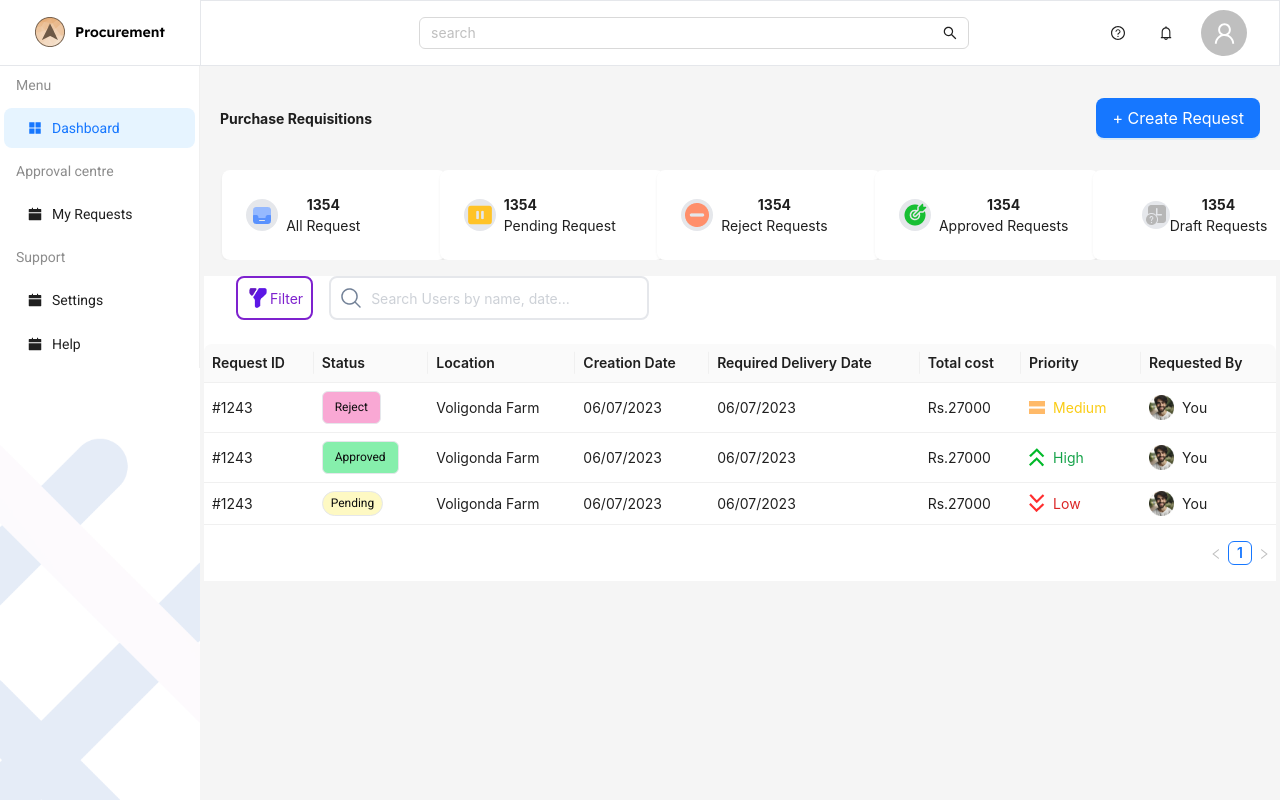
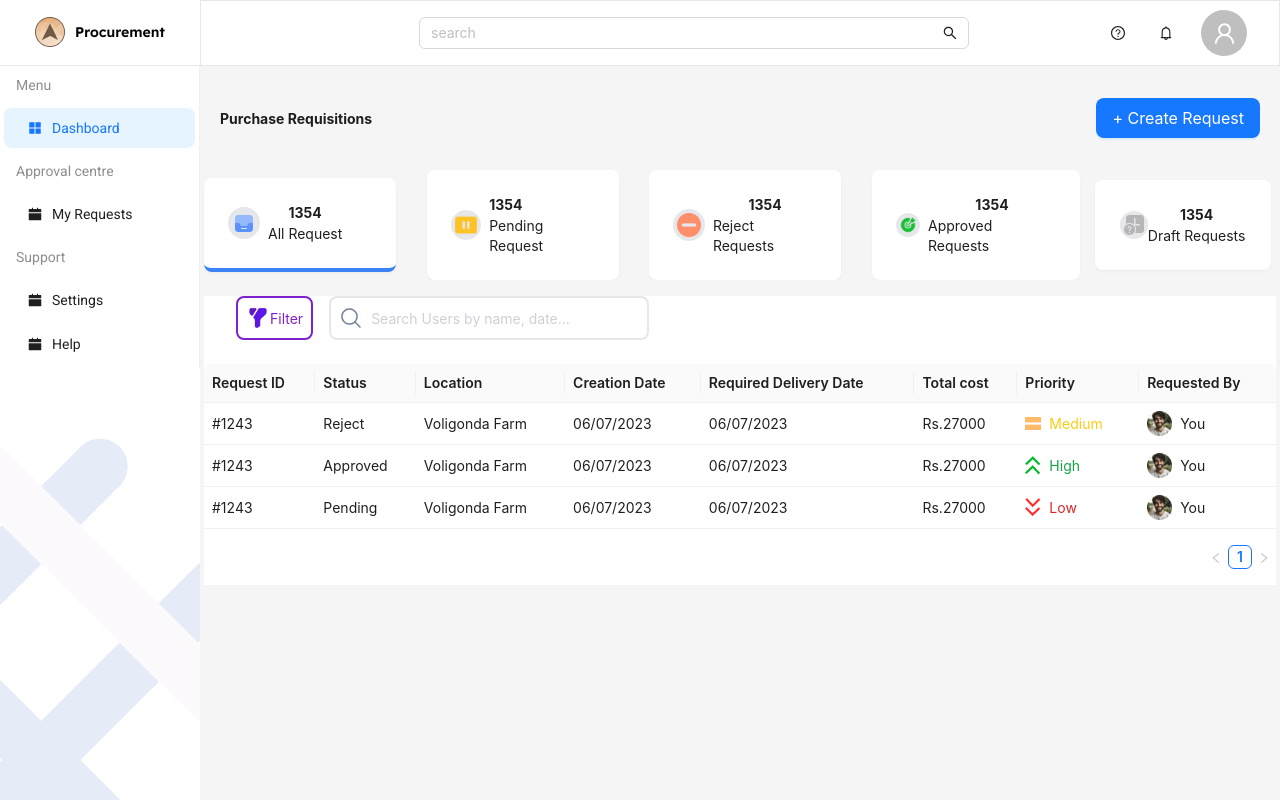
Before and after one commit to promodeagro/procurement-standalone-ui, a Next.js app: page /dashboard/requester in a window 1280 px wide. Built offline with nearby package versions, Linux system fonts and the light colour scheme.

Commit message:
Request Filter

```diff
--- a/src/app/dashboard/page.js
+++ b/src/app/dashboard/page.js
@@ -7,6 +7,8 @@ import { CalendarFilled } from "@ant-design/icons";
 import DashCards from "@/components/Cards/Cards";
 import PieCharts from "@/components/Charts/PieChart";
 import { Divider } from "antd";
+import BarCharts from "@/components/Charts/BarChart";
+
 
 const Dashboard = () => {
   return (
@@ -14,8 +16,8 @@ const Dashboard = () => {
       <div className="flex flex-row gap-9 w-full ml-4 ">
         <DashCards />
       </div>
-      <div className="flex w-[100%]">
-        <div className="bg-white w-[50%] mt-3 ml-3 rounded-xl" style={{boxShadow: "0px 0px 5px 1px rgba(0 , 0, 0, 0.2)"}}>
+      <div className="flex w-[100%] mt-8">
+        <div className="bg-white w-[40%] mt-3 ml-3 rounded-xl" style={{boxShadow: "0px 0px 5px 1px rgba(0 , 0, 0, 0.2)"}}>
           <div className="flex items-center justify-between p-4 ">
             <p className="text-[1rem] font-semibold">Requisition Stats</p>
             <span>
@@ -34,7 +36,9 @@ const Dashboard = () => {
             <p>Reject</p>
           </div>
         </div>
-        <div className="h-[10rem]"></div>
+        <div className="bg-white w-[60%] mt-3 ml-3 rounded-xl py-10" style={{boxShadow: "0px 0px 5px 1px rgba(0 , 0, 0, 0.2)"}}>
+            <BarCharts/>
+        </div>
       </div>
     </>
   );
--- a/src/app/dashboard/requester/page.js
+++ b/src/app/dashboard/requester/page.js
@@ -1,12 +1,19 @@
+"use client"
 import RequesterCard from '@/components/RequesterCard/RequesterCard'
 import RequesterTable from '@/components/RequesterTable/RequesterTable'
-import React from 'react'
+import React, { useState } from 'react'
 
 const page = () => {
+  const [childData, setChildData] = useState('all');
+  const getChildData = (data) => {
+    setChildData(data);
+  };
+
+  console.log(childData , " propsData")
   return (
     <div>
-      <RequesterCard />
-      <RequesterTable />
+      <RequesterCard sendDataToParent={getChildData}/>
+      <RequesterTable dataFromParent={childData}/>
     </div>
   )
 }
--- /dev/null
+++ b/src/components/Charts/BarChart.js
@@ -0,0 +1,92 @@
+import React, { PureComponent } from 'react';
+import { BarChart, Bar,XAxis, YAxis, ResponsiveContainer } from 'recharts';
+
+const data = [
+  {
+    name: 'Jan',
+    uv: 4000,
+    pv: 2400,
+    amt: 2400,
+  },
+  {
+    name: 'Feb',
+    uv: 3000,
+    pv: 1398,
+    amt: 2210,
+  },
+  {
+    name: 'Mar',
+    uv: 2000,
+    pv: 9800,
+    amt: 2290,
+  },
+  {
+    name: 'Apr',
+    uv: 2780,
+    pv: 3908,
+    amt: 2000,
+  },
+  {
+    name: 'May',
+    uv: 1890,
+    pv: 4800,
+    amt: 2181,
+  },
+  {
+    name: 'Jun',
+    uv: 2390,
+    pv: 3800,
+    amt: 2500,
+  },
+  {
+    name: 'Jul',
+    uv: 3490,
+    pv: 4300,
+    amt: 2100,
+  },
+  {
+    name: 'Aug',
+    uv: 3490,
+    pv: 4300,
+    amt: 2100,
+  },
+  {
+    name: 'Sep',
+    uv: 3490,
+    pv: 4300,
+    amt: 2100,
+  },
+  {
+    name: 'Oct',
+    uv: 3490,
+    pv: 4300,
+    amt: 2100,
+  },
+  {
+    name: 'Nov',
+    uv: 3490,
+    pv: 4300,
+    amt: 2100,
+  },
+  {
+    name: 'Dec',
+    uv: 3490,
+    pv: 4300,
+    amt: 2100,
+  },
+];
+
+
+const BarCharts = () => {
+    return (
+        <ResponsiveContainer width="100%" height="100%">
+          <BarChart width={150} height={40} data={data}>
+            <XAxis dataKey="name" tick={{ dy: 10 }} />
+            <YAxis tick={{ dx: -10 }} />
+            <Bar dataKey="uv" fill="#8884d8"  radius={[10, 10, 0, 0]} />
+          </BarChart>
+        </ResponsiveContainer>
+      );
+}
+
+export default BarCharts
--- a/src/components/RequesterCard/RequesterCard.js
+++ b/src/components/RequesterCard/RequesterCard.js
@@ -9,12 +9,13 @@ import rejectrequest from "../../../public/asset/rejectrequest.png";
 import approvedrequest from "../../../public/asset/approvedrequest.png";
 import Link from "next/link";
 
-const RequesterCard = () => {
+const RequesterCard = ({sendDataToParent} ) => {
     const [size, setSize] = useState("large");
-    const [selectedCard, setSelectedCard] = useState(null);
+    const [selectedCard, setSelectedCard] = useState("all");
 
-    const handleCardClick = (index) => {
-        setSelectedCard(index);
+    const handleCardClick = (data) => {
+        sendDataToParent(data);
+        setSelectedCard(data);
     };
 
     return (
@@ -26,13 +27,13 @@ const RequesterCard = () => {
                 </Link>
                 </Button>
             </div>
-            <Row gutter={16} className=" gap-y-2 overflow-x-hidden " style={{ display: 'flex', alignItems: 'center', justifyContent: 'space-around' }}>
+            <Row gutter={16} className=" gap-y-2 gap-x-2 overflow-x-hidden " style={{ display: 'flex', alignItems: 'center', justifyContent: 'space-around', justifyContent:"space-between" }}>
                 <Col span={4} className="w-auto">
                     <Card
                         bordered={false}
-                        className={selectedCard === 0 ? "border-b-4 border-blue-500" : ""}
-                        onClick={() => handleCardClick(0)}
-                        style={{ width: '14rem' }}
+                        className={selectedCard === "all" ? "border-b-4 border-blue-500" : ""}
+                        onClick={() => handleCardClick("all")}
+                        style={{ width: '12rem' }}
                     >
                         <div className="flex items-center gap-2">
                             <div className="bg-gray-200 rounded-full p-1">
@@ -48,9 +49,9 @@ const RequesterCard = () => {
                 <Col span={4} className="w-auto">
                     <Card
                         bordered={false}
-                        className={selectedCard === 1 ? "border-b-4 border-blue-500" : ""}
-                        onClick={() => handleCardClick(1)}
-                        style={{ width: '14rem' }}
+                        className={selectedCard === "pending" ? "border-b-4 border-blue-500" : ""}
+                        onClick={() => handleCardClick("pending")}
+                        style={{ width: '12rem' }}
                     >
                         <div className="flex items-center gap-2">
                             <div className="bg-gray-200 rounded-full p-1">
@@ -66,9 +67,9 @@ const RequesterCard = () => {
                 <Col span={4} className="w-auto">
                     <Card
                         bordered={false}
-                        className={selectedCard === 2 ? "border-b-4 border-blue-500" : ""}
-                        onClick={() => handleCardClick(2)}
-                        style={{ width: '14rem' }}
+                        className={selectedCard === "reject" ? "border-b-4 border-blue-500" : ""}
+                        onClick={() => handleCardClick("reject")}
+                        style={{ width: '12rem' }}
                     >
                         <div className="flex items-center gap-2">
                             <div className="bg-gray-200 rounded-full p-1">
@@ -84,9 +85,9 @@ const RequesterCard = () => {
                 <Col span={4} className="w-auto">
                     <Card
                         bordered={false}
-                        className={selectedCard === 3 ? "border-b-4 border-blue-500" : ""}
-                        onClick={() => handleCardClick(3)}
-                        style={{ width: '14rem' }}
+                        className={selectedCard === "approved" ? "border-b-4 border-blue-500" : ""}
+                        onClick={() => handleCardClick("approved")}
+                        style={{ width: '13rem' }}
                     >
                         <div className="flex items-center gap-2">
                             <div className="bg-gray-200 rounded-full p-1">
@@ -94,17 +95,17 @@ const RequesterCard = () => {
                             </div>
                             <div className="flex items-center flex-col">
                                 <p className="font-bold">1354</p>
-                                <p className="text-sm">Approved Requests</p>
+                                <p className="text-sm w-[8rem]">Approved Requests</p>
                             </div>
                         </div>
                     </Card>
                 </Col>
-                <Col span={4} className="w-auto">
+                <Col span={4} className="w-auto mr-4">
                     <Card
                         bordered={false}
-                        className={selectedCard === 4 ? 'border-b-4 border-blue-500' : ''}
-                        onClick={() => handleCardClick(4)}
-                        style={{ width: '14rem' }}
+                        className={selectedCard === "draft" ? 'border-b-4 border-blue-500' : ''}
+                        onClick={() => handleCardClick("draft")}
+                        style={{ width: '11rem',marginRight:"1rem" }}
                     >
                         <div className="flex items-center justify-center">
                             <div className="bg-gray-200 rounded-full p-1">
--- a/src/components/RequesterTable/RequesterTable.js
+++ b/src/components/RequesterTable/RequesterTable.js
@@ -1,19 +1,19 @@
-import React from 'react'
+import React, { useEffect, useState } from 'react';
 import Image from "next/image";
-import filtericon from '../../../public/asset/filtericon.png'
-import searchicon from '../../../public/asset/searchbar.png'
+import filtericon from '../../../public/asset/filtericon.png';
+import searchicon from '../../../public/asset/searchbar.png';
 import { Divider, Table } from 'antd';
 import { Approved, Pending, Reject } from '../Badges';
-import medium from '../../../public/asset/medium.png'
-import high from '../../../public/asset/high.png'
-import low from '../../../public/asset/low.png'
-import requestedby from '../../../public/asset/requestedby.png'
+import medium from '../../../public/asset/medium.png';
+import high from '../../../public/asset/high.png';
+import low from '../../../public/asset/low.png';
+import requestedby from '../../../public/asset/requestedby.png';
 
 const columns = [
     {
         title: 'Request ID',
         dataIndex: 'id',
-        className:"mb-6"
+        className: "mb-6"
     },
     {
         title: 'Status',
@@ -49,7 +49,7 @@ const data = [
     {
         key: '1',
         id: '#1243',
-        status: <Reject />,
+        status: 'Reject',
         Location: 'Voligonda Farm',
         date: '06/07/2023',
         deliveryDate: '06/07/2023',
@@ -66,7 +66,7 @@ const data = [
     {
         key: '2',
         id: '#1243',
-        status: <Approved />,
+        status: 'Approved',
         Location: 'Voligonda Farm',
         date: '06/07/2023',
         deliveryDate: '06/07/2023',
@@ -83,7 +83,7 @@ const data = [
     {
         key: '3',
         id: '#1243',
-        status: <Pending />,
+        status: 'Pending',
         Location: 'Voligonda Farm',
         date: '06/07/2023',
         deliveryDate: '06/07/2023',
@@ -100,12 +100,27 @@ const data = [
 ];
 
 
-const RequesterTable = () => {
+const RequesterTable = ({ dataFromParent }) => {
+    const [statusFilter, setStatusFilter] = useState('all');
+    const [filteredData, setFilteredData] = useState([]);
+
+    useEffect(() => {
+        if (dataFromParent) {
+            setStatusFilter(dataFromParent);
+            if (dataFromParent === 'all') {
+                setFilteredData(data);
+            } else {
+                const filtered = data.filter(item => item.status.toLowerCase() === dataFromParent.toLowerCase());
+                setFilteredData(filtered);
+            }
+        }
+    }, [dataFromParent]);
+
     return (
         <>
             <div className='bg-white mt-4'>
                 <div className='flex items-center justify-start pl-8 mb-6'>
-                    <button className='flex items-center hug w-hug border-2 rounded-lg p-2 border-purple-700 text-purple-700'>
+                    <button className='flex items-center hug w-hug border-2 rounded-lg p-2 border-purple-700 text-purple-700' onClick={() => setStatusFilter('all')}>
                         <Image src={filtericon} alt='' />
                         Filter
                     </button>
@@ -119,10 +134,10 @@ const RequesterTable = () => {
                         />
                     </div>
                 </div>
-                <Table columns={columns} dataSource={data} size="small" />
+                <Table columns={columns} dataSource={filteredData} size="small" />
             </div>
         </>
     )
 }
 
-export default RequesterTable
+export default RequesterTable;
```
